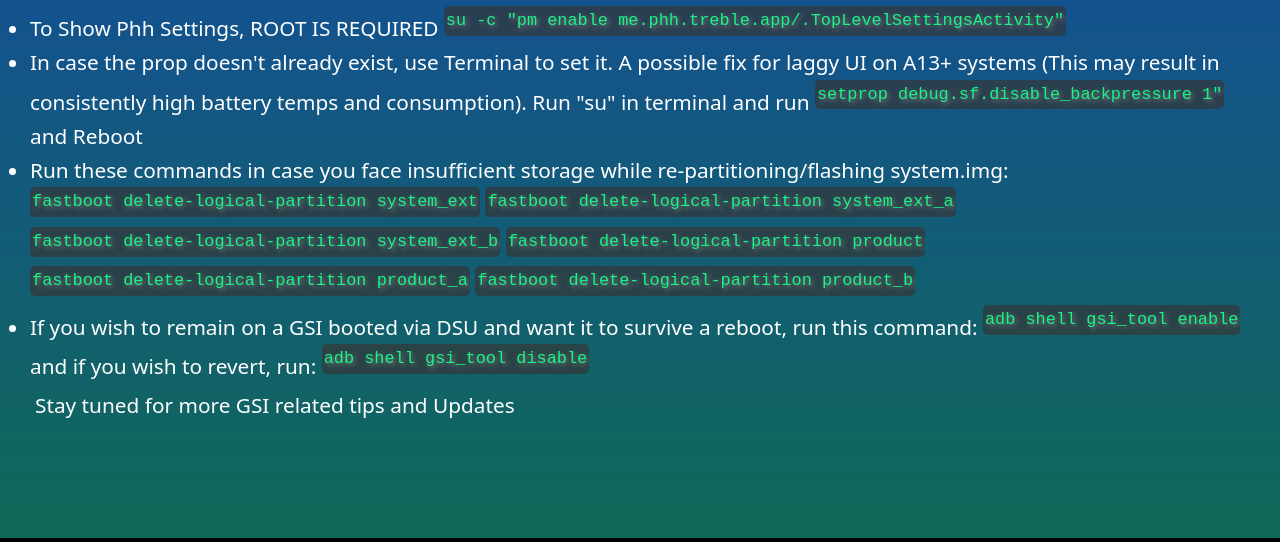
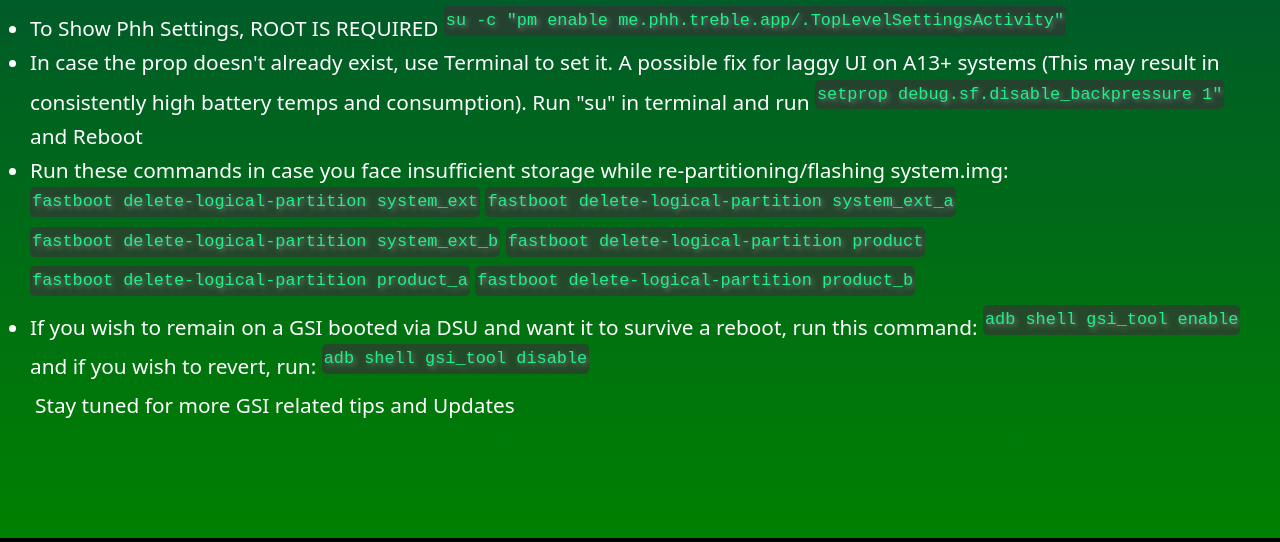
Before and after one commit to Immanuel9567/transsionhub, a website: page gsi.html in a window 1280 px wide. Shown: the part 833-1375 px from the top of the page. Drawn offline with Linux system fonts and the light colour scheme.

Commit message:
Update styletrans.css

```diff
--- a/files/css/styletrans.css
+++ b/files/css/styletrans.css
@@ -23,6 +23,8 @@ body {
     justify-content: start;
     overflow-x: hidden;
     overscroll-behavior-y: contain;
+    min-height: 100vh;
+    background: linear-gradient(to bottom, #002366, #008000);
 }
 
 h1, h2, h3 {
```
